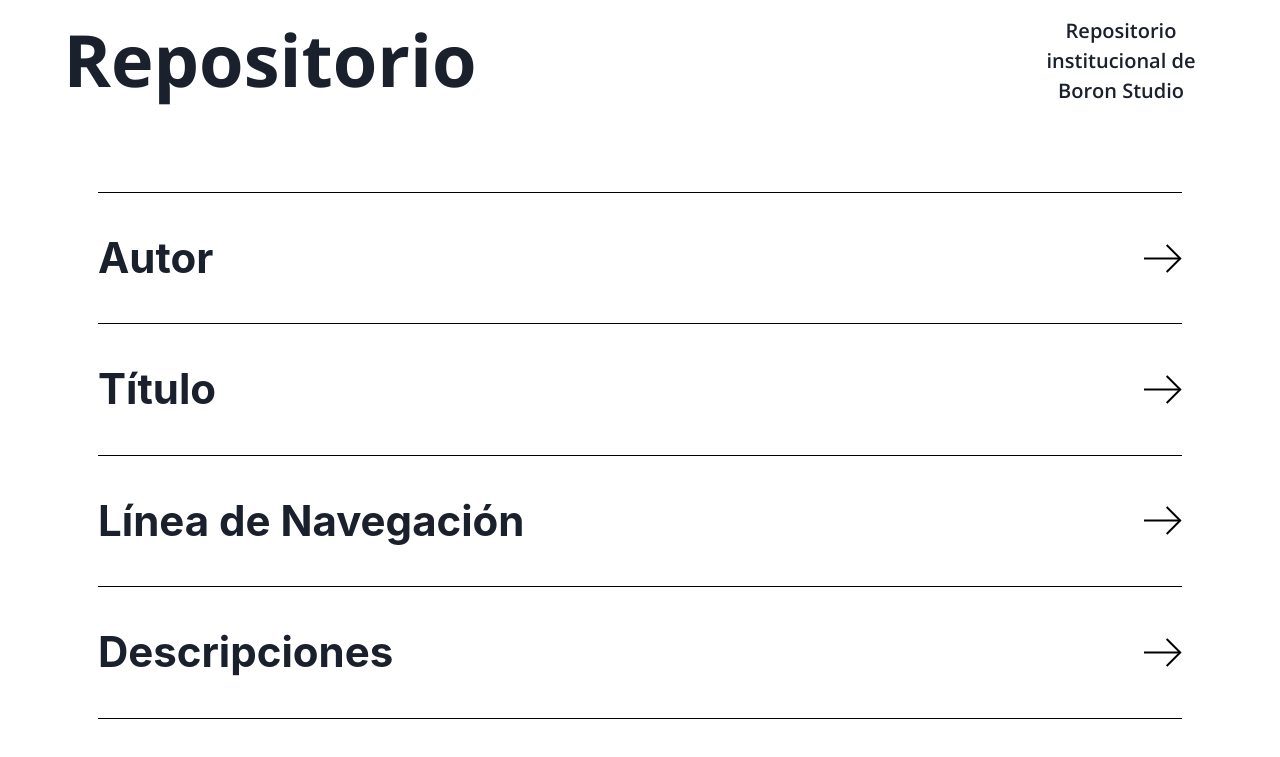
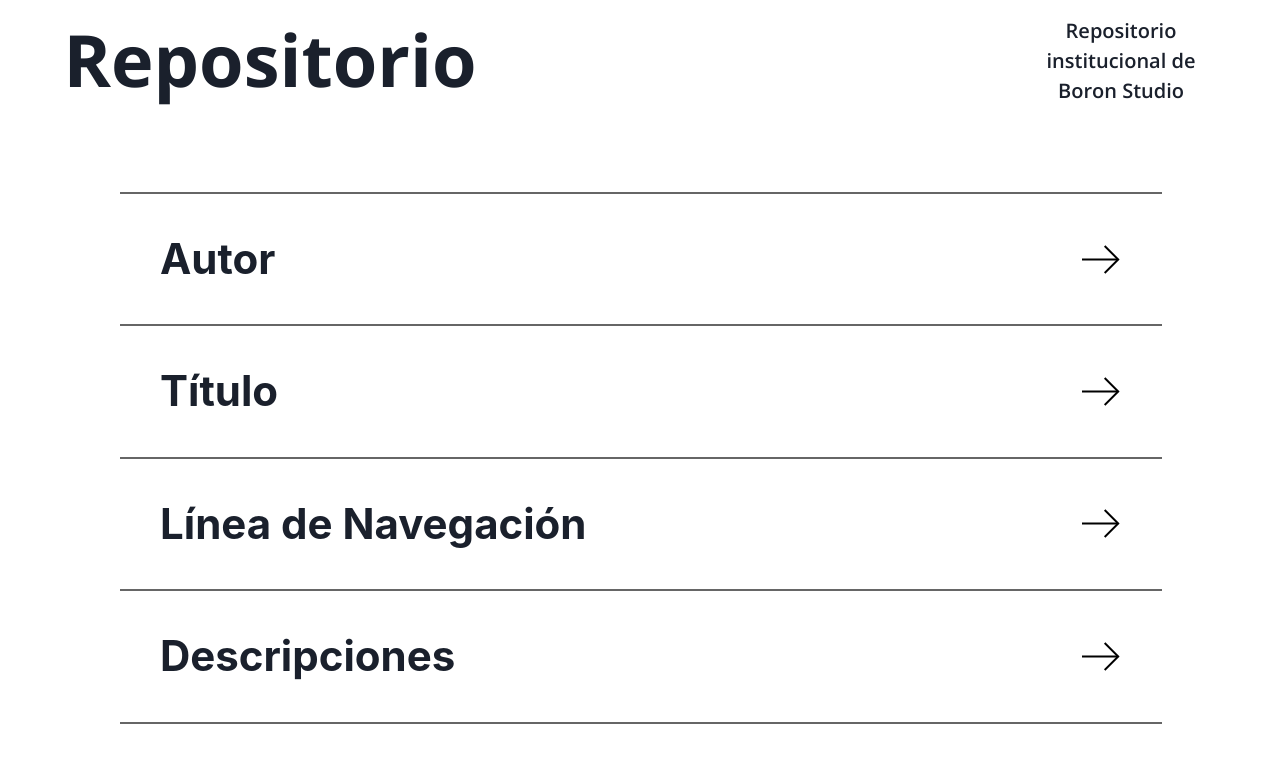
Before and after one commit to Guilleto98/Desafio-Boron, a React (Create React App) app: page / in a window 1280 px wide. Shown: the top 757 px of the page. Built offline with nearby package versions, Linux system fonts and the light colour scheme.

Commit message:
Correction of repo view, correct padding and added divider

```diff
--- a/src/App.tsx
+++ b/src/App.tsx
@@ -4,10 +4,12 @@ import News from "./components/News/News";
 import "./assets/fonts/fonts.css";
 import Footer from "./components/Footer/Footer";
 import Repo from "./components/Repo/Repo";
+import Twitter from "./components/Twitter/Twitter";
 
 export const App = () => (
   <ChakraProvider theme={theme}>
     <Box textAlign="center" fontSize="xl">
+      {/* <Twitter/> */}
       <Repo/>
       <News />
       <Footer />
--- a/src/components/Footer/Footer.tsx
+++ b/src/components/Footer/Footer.tsx
@@ -82,7 +82,7 @@ const Footer = () => {
             </Text>
             <Flex gap={{ base: "26px", lg: "42px" }}>
               <YoutubeIcon />
-              <TwitterIcon />
+              <TwitterIcon color='#77D7DB'/>
             </Flex>
           </Flex>
         </Flex>
--- a/src/components/Footer/TwitterIcon.tsx
+++ b/src/components/Footer/TwitterIcon.tsx
@@ -1,4 +1,8 @@
-const TwitterIcon = () => (
+interface Props {
+  color: string;
+}
+
+const TwitterIcon = (props:Props) => (
   <svg
     width="34"
     height="27"
@@ -10,7 +14,7 @@ const TwitterIcon = () => (
       fill-rule="evenodd"
       clip-rule="evenodd"
       d="M10.6803 26.9999C23.5102 26.9999 30.5306 16.848 30.5306 8.05925C30.5306 7.77364 30.5306 7.48802 30.517 7.20241C31.8775 6.26771 33.0612 5.08642 34 3.74928C32.7483 4.28154 31.4014 4.632 29.9864 4.80076C31.4286 3.9829 32.5306 2.67176 33.0612 1.11393C31.7143 1.87986 30.2177 2.42512 28.6259 2.72371C27.3469 1.42551 25.5374 0.620605 23.5374 0.620605C19.6871 0.620605 16.5578 3.60651 16.5578 7.28041C16.5578 7.79969 16.6259 8.30585 16.7347 8.79916C10.9388 8.52654 5.79591 5.86537 2.35374 1.84096C1.7551 2.82759 1.41496 3.96988 1.41496 5.19019C1.41496 7.50097 2.65307 9.53919 4.51702 10.7335C3.37416 10.6946 2.29932 10.3961 1.36054 9.90274C1.36054 9.9287 1.36054 9.95468 1.36054 9.99362C1.36054 13.2131 3.7687 15.9133 6.95237 16.5235C6.36734 16.6793 5.7551 16.7572 5.11564 16.7572C4.66666 16.7572 4.23129 16.7183 3.80952 16.6404C4.69388 19.2887 7.27891 21.21 10.3265 21.2619C7.93197 23.0534 4.92518 24.118 1.65987 24.118C1.10205 24.118 0.544218 24.092 0 24.0271C3.07483 25.8965 6.74831 26.9999 10.6803 26.9999Z"
-      fill="#77D7DB"
+      fill={props.color|| "red"}
     />
   </svg>
 );
--- a/src/components/Repo/Repo.tsx
+++ b/src/components/Repo/Repo.tsx
@@ -2,10 +2,10 @@ import {
     Heading,
     Link,
     VStack,
-    useBreakpointValue,
     Spacer,
     Box,
-    Flex
+    Flex,
+    Divider
 } from "@chakra-ui/react";
 
 import ArrowIcon from "./ArrowIcon";
@@ -14,7 +14,6 @@ import ArrowIcon from "./ArrowIcon";
 
 const Repo = () => {
 
-    const isInMobile = useBreakpointValue({ base: true, lg: false });
 
     return(
         <Flex
@@ -50,13 +49,25 @@ const Repo = () => {
                 </Box>
             </Flex>
             <Flex
+            w='full'
+            flexDirection='column'
+            >
+                <Box
+                    paddingRight={{base:'30px', lg:'120px'}}
+                    paddingLeft={{base:'30px', lg:'120px'}}
+                >
+                    <Divider
+                        border='1px solid black'
+                    />
+                </Box>
+                <Flex
+                w='full'
+                justifyContent='space-between'
                 alignItems='center'
-            w={{base:'273px', lg:'1084px'}}
-            justifyContent='space-between'
-            borderTop='1px solid black'
                 paddingTop={{base:'31px', lg:'40px'}}
-            marginBottom={{base:'31px', lg:'40px'}}
-            >
+                paddingBottom={{base:'31px', lg:'40px'}}
+                paddingRight={{base:'40px', lg:'160px'}}
+                paddingLeft={{base:'40px', lg:'160px'}}>
                     <Heading
                     as='h2'
                     fontSize={{base:'23px', lg:'42px'}}>
@@ -64,14 +75,27 @@ const Repo = () => {
                     </Heading>
                     <ArrowIcon/>
                 </Flex>
+            </Flex>
             <Flex
+            w='full'
+            flexDirection='column'
+            >
+                <Box
+                    paddingRight={{base:'30px', lg:'120px'}}
+                    paddingLeft={{base:'30px', lg:'120px'}}
+                >
+                    <Divider
+                        border='1px solid black'
+                    />
+                </Box>
+                <Flex
+                w='full'
+                justifyContent='space-between'
                 alignItems='center'
-            w={{base:'273px', lg:'1084px'}}
-            justifyContent='space-between'
-            borderTop='1px solid black'
                 paddingTop={{base:'31px', lg:'40px'}}
-            marginBottom={{base:'31px', lg:'40px'}}
-            >
+                paddingBottom={{base:'31px', lg:'40px'}}
+                paddingRight={{base:'40px', lg:'160px'}}
+                paddingLeft={{base:'40px', lg:'160px'}}>
                     <Heading
                     as='h2'
                     fontSize={{base:'23px', lg:'42px'}}>
@@ -79,14 +103,27 @@ const Repo = () => {
                     </Heading>
                     <ArrowIcon/>
                 </Flex>
+            </Flex>
             <Flex
+            w='full'
+            flexDirection='column'
+            >
+                <Box
+                    paddingRight={{base:'30px', lg:'120px'}}
+                    paddingLeft={{base:'30px', lg:'120px'}}
+                >
+                    <Divider
+                        border='1px solid black'
+                    />
+                </Box>
+                <Flex
+                w='full'
+                justifyContent='space-between'
                 alignItems='center'
-            w={{base:'273px', lg:'1084px'}}
-            justifyContent='space-between'
-            borderTop='1px solid black'
                 paddingTop={{base:'31px', lg:'40px'}}
-            marginBottom={{base:'31px', lg:'40px'}}
-            >
+                paddingBottom={{base:'31px', lg:'40px'}}
+                paddingRight={{base:'40px', lg:'160px'}}
+                paddingLeft={{base:'40px', lg:'160px'}}>
                     <Heading
                     as='h2'
                     fontSize={{base:'23px', lg:'42px'}}>
@@ -94,15 +131,27 @@ const Repo = () => {
                     </Heading>
                     <ArrowIcon/>
                 </Flex>
+            </Flex>
             <Flex
+            w='full'
+            flexDirection='column'
+            >
+                <Box
+                    paddingRight={{base:'30px', lg:'120px'}}
+                    paddingLeft={{base:'30px', lg:'120px'}}
+                >
+                    <Divider
+                        border='1px solid black'
+                    />
+                </Box>
+                <Flex
+                w='full'
+                justifyContent='space-between'
                 alignItems='center'
-            w={{base:'273px', lg:'1084px'}}
-            justifyContent='space-between'
-            borderTop='1px solid black'
-            borderBottom='1px solid black'
                 paddingTop={{base:'31px', lg:'40px'}}
                 paddingBottom={{base:'31px', lg:'40px'}}
-            >
+                paddingRight={{base:'40px', lg:'160px'}}
+                paddingLeft={{base:'40px', lg:'160px'}}>
                     <Heading
                     as='h2'
                     fontSize={{base:'23px', lg:'42px'}}>
@@ -110,6 +159,15 @@ const Repo = () => {
                     </Heading>
                     <ArrowIcon/>
                 </Flex>
+                <Box
+                    paddingRight={{base:'30px', lg:'120px'}}
+                    paddingLeft={{base:'30px', lg:'120px'}}
+                >
+                    <Divider
+                        border='1px solid black'
+                    />
+                </Box>
+            </Flex>
         </Flex>
     )
 }
--- a/tsconfig.json
+++ b/tsconfig.json
@@ -16,7 +16,6 @@
     "module": "esnext",
     "moduleResolution": "node",
     "resolveJsonModule": true,
-    "isolatedModules": true,
     "noEmit": true,
     "jsx": "react-jsx"
   },
```
Also changed, not shown: src/components/Twitter/Twitter.tsx (added, +25 -0 lines), src/components/Twitter/TwitterIcon.tsx (added). Lines whose indentation alone changed are shown as unchanged.
